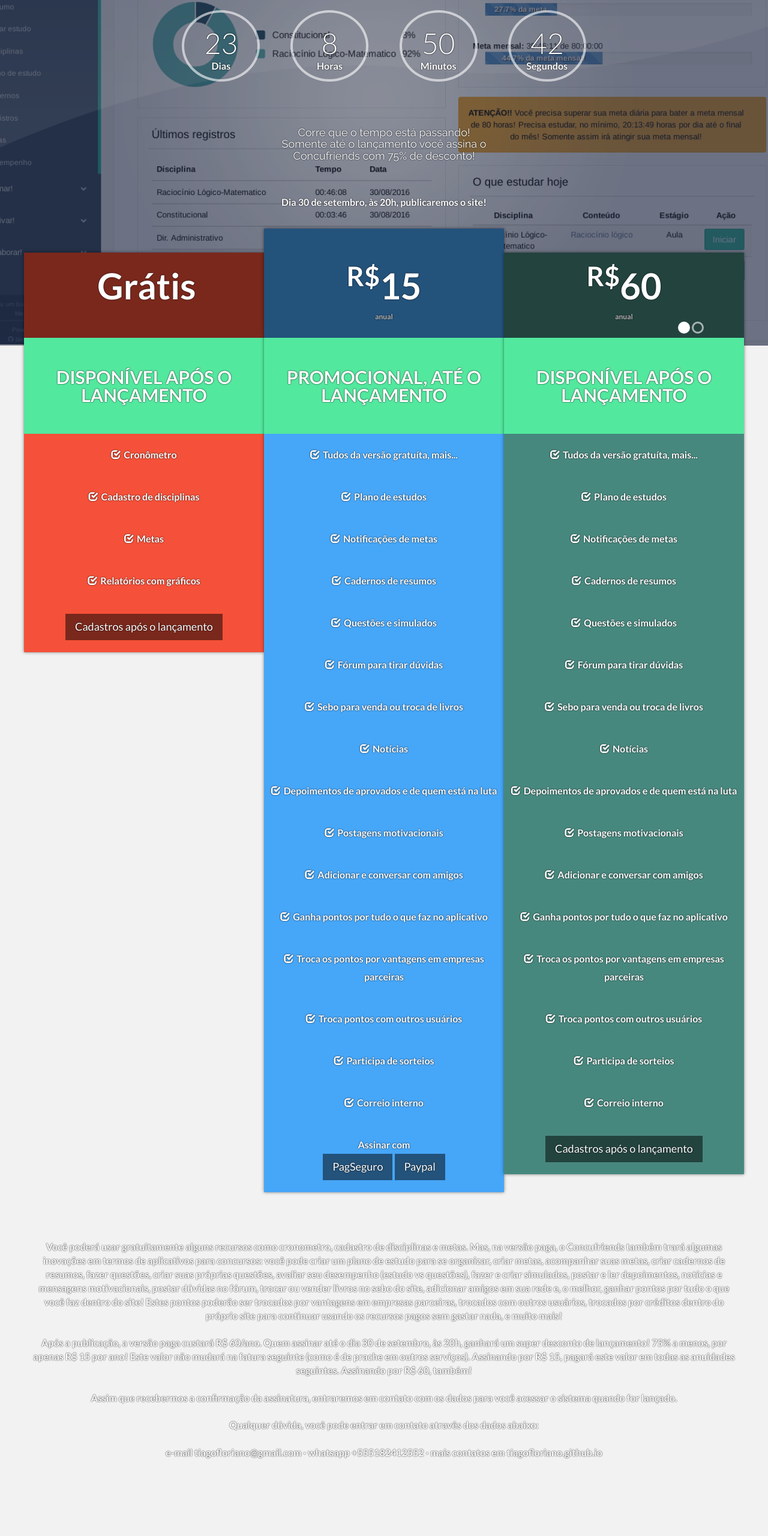
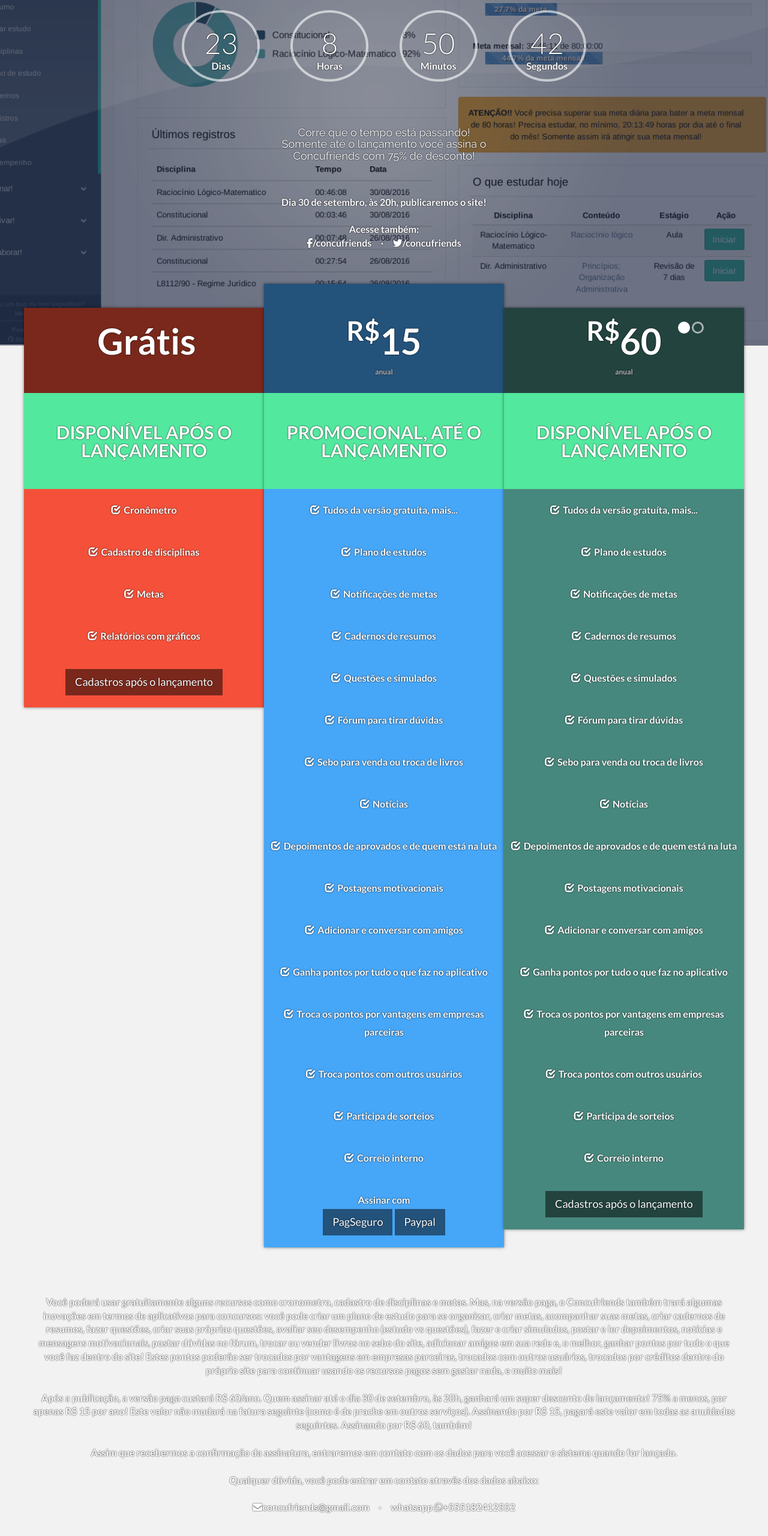
Before and after one commit to concufriends/concufriends.github.io, a plain HTML site: page index.html in a window 1280 px wide. Shown: the part 224-2784 px from the top of the page at 60% size. Before the commit the page ends 2737 px from the top, so only its background shows below. Drawn offline with nearby package versions, Linux system fonts and the light colour scheme.

Commit message:
Implantação de Font Awesome e ícones de redes sociais e contatos.

```diff
--- a/index.html
+++ b/index.html
@@ -25,6 +25,8 @@
 
     <link href='http://fonts.googleapis.com/css?family=Lato:300,400,700,300italic,400italic' rel='stylesheet' type='text/css'>
     <link href='http://fonts.googleapis.com/css?family=Raleway:400,300,700' rel='stylesheet' type='text/css'>
+    <link href='css/font-awesome.css' rel='stylesheet' type='text/css'>
+    <script src="https://use.fontawesome.com/a987fbde15.js"></script>
     <style type="text/css">
         <!--
         body, a {
@@ -64,7 +66,9 @@
                         <div>
                 <br><br>
 
- <b>Dia 30 de setembro, &agrave;s 20h, publicaremos o site!</b><br><br>
+ <b>Dia 30 de setembro, &agrave;s 20h, publicaremos o site!</b><br><br>Acesse tamb&eacute;m:<br>
+ <a href="http://facebook.com/concufriends" target="_blank"><i class="fa fa-facebook"></i>/concufriends</a> &nbsp; &nbsp; &#183; &nbsp; &nbsp;
+ <a href="http://twitter.com/concufriends" target="_blank"><i class="fa fa-twitter"></i>/concufriends</a> <br><br><br>
 
  <div class="row db-padding-btm db-attached">
             <div class="col-xs-12 col-sm-4 col-md-4 col-lg-4">
@@ -182,9 +186,8 @@
  Assim que recebermos a confirma&ccedil;&atilde;o da assinatura, entraremos em contato com os dados para voc&ecirc;
  acessar o sistema quando for lan&ccedil;ado.<br><br>
  Qualquer d&uacute;vida, voc&ecirc; pode entrar em contato atrav&ecirc;s dos dados abaixo: <br><br>
- e-mail <a href="mailto:tiagofloriano@gmail.com">tiagofloriano@gmail.com</a> &#183;
- whatsapp <a href="intent://send/5182412552#Intent;scheme=smsto;package=com.whatsapp;action=android.intent.action.SENDTO;end">+555182412552</a> &#183;
- mais contatos em <a href="" target="_blank">tiagofloriano.github.io</a>
+ <a href="mailto:concufriends@gmail.com"><i class="fa fa-envelope"></i>concufriends@gmail.com</a> &nbsp; &nbsp; &#183; &nbsp; &nbsp;
+ whatsapp <a href="intent://send/5182412552#Intent;scheme=smsto;package=com.whatsapp;action=android.intent.action.SENDTO;end"><i class="fa fa-whatsapp"></i>+555182412552</a>
             </div>
 
         </div>
```
